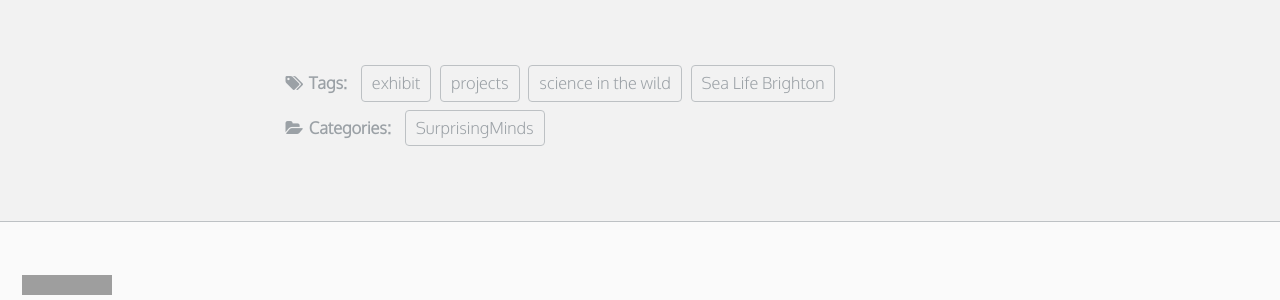
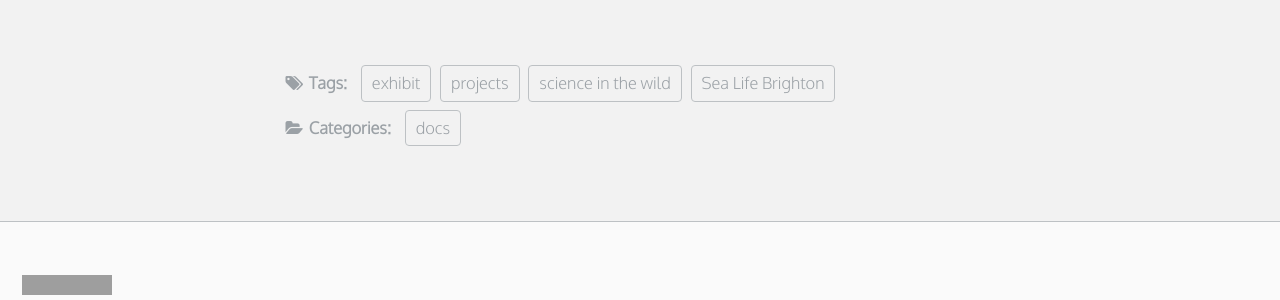
Before and after one commit to everymind/SurprisingMinds, a Jekyll site: the page built from index.md, in a window 1280 px wide and 900 px high, scrolled down 3487 px. Shown: the part 457-757 px from the top of the window. Built offline with Jekyll 4.4.1, drawn with Linux system fonts in a browser that asks for light colours; some web fonts are replaced; grey boxes are pictures that could not be loaded.

Commit message:
Update index.md

```diff
--- a/index.md
+++ b/index.md
@@ -5,7 +5,7 @@ header:
   image: /assets/images/SurprisingMinds_header_small.png
 excerpt: "An exhibit at Sea Life Brighton that uses eye-tracking to bring neuroscience 'into the wild'! "
 categories:
-  - SurprisingMinds
+  - docs
 tags:
   - Sea Life Brighton
   - projects
```
